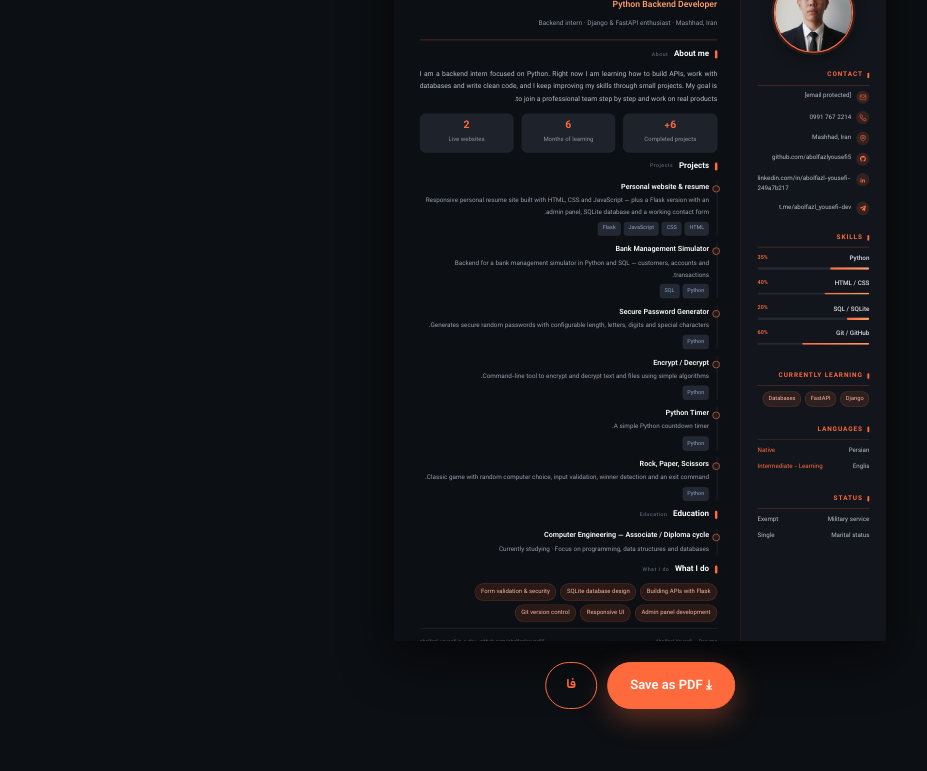
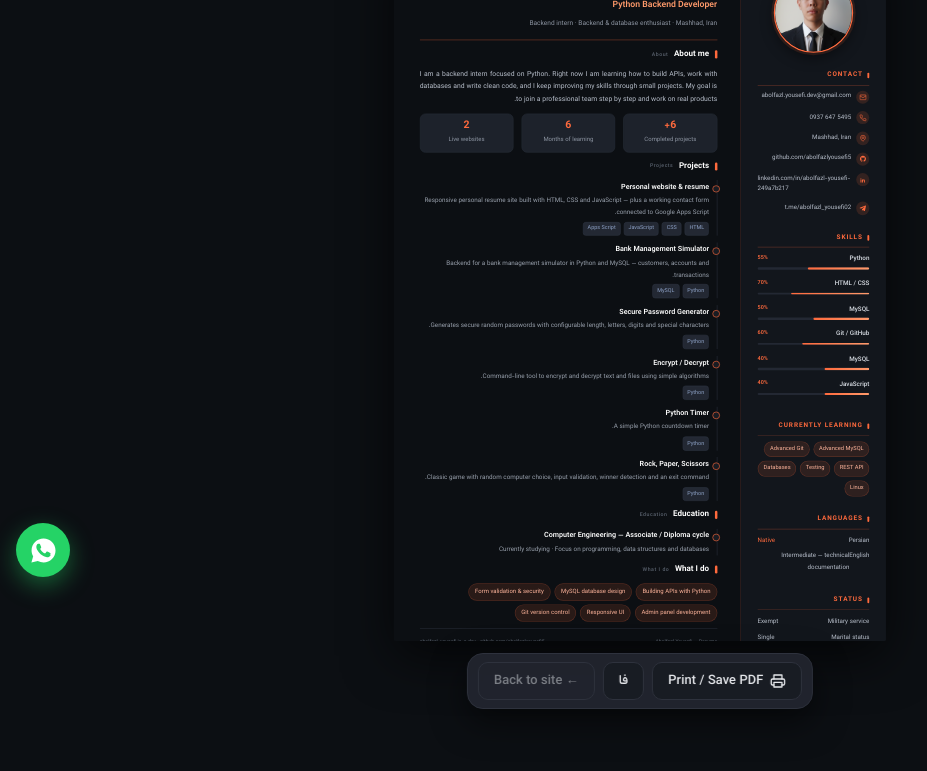
Before and after one commit to abolfazlyousefi5/Portfolio, a plain HTML site: page en-resume.html in a window 1280 px wide. Shown: the part 73-844 px from the top of the page, without its empty margins (0-927 px from the left). Before the commit the page ends 800 px from the top, so only its background shows below. Drawn offline with Linux system fonts and the light colour scheme; no server answers.

Commit message:
Update en-resume.html

```diff
--- a/en-resume.html
+++ b/en-resume.html
@@ -185,7 +185,7 @@
     transition: background .2s, transform .2s;
   }
   .print-bar button:hover { background: #ff7a50; transform: translateY(-2px); }
-  @media print { .print-bar { display: none !important; } }
+  @media print { .print-bar, .resume-toolbar, #float-stack { display: none !important; } }
   .lang-btn {
     display:flex; align-items:center; justify-content:center; min-width:52px;
     font-family:'Vazirmatn',sans-serif; font-size:13px; font-weight:700;
@@ -280,8 +280,14 @@
   }
 
 </style>
+  <link rel="stylesheet" href="css/ui-plus.css" />
+  <link rel="stylesheet" href="css/resume-tools.css" />
+  <script>
+    /* جلوگیری از پرش رنگ: تم را قبل از رسم صفحه اعمال می‌کنیم */
+    (function(){try{var t=localStorage.getItem("site_theme");document.documentElement.setAttribute("data-theme",(t==="light"||t==="dark")?t:"dark");}catch(e){document.documentElement.setAttribute("data-theme","dark");}})();
+  </script>
 </head>
-<body>
+<body class="has-resume-toolbar">
 <div id="stage"><div class="page">
 
   <!-- ================= ستون کنار ================= -->
@@ -295,11 +301,11 @@
       <div class="contact-list">
         <div class="contact-item">
           <span class="ic"><svg viewBox="0 0 24 24" fill="none" stroke="currentColor" stroke-width="2"><rect x="2" y="4" width="20" height="16" rx="2"/><path d="m2 7 10 6 10-6"/></svg></span>
-          <span class="txt"><a href="/cdn-cgi/l/email-protection#e584cb9c8a909680838cd7dcd4d7a58288848c89cb868a88"><span class="__cf_email__" data-cfemail="12733c6b7d676177747b202b232052757f737b7e3c717d7f">[email&#160;protected]</span></a></span>
+          <span class="txt"><a href="mailto:abolfazl.yousefi.dev@gmail.com">abolfazl.yousefi.dev@gmail.com</a></span>
         </div>
         <div class="contact-item">
           <span class="ic"><svg viewBox="0 0 24 24" fill="none" stroke="currentColor" stroke-width="2"><path d="M22 16.9v3a2 2 0 0 1-2.2 2 19.8 19.8 0 0 1-8.6-3.1 19.5 19.5 0 0 1-6-6A19.8 19.8 0 0 1 2.1 4.2 2 2 0 0 1 4.1 2h3a2 2 0 0 1 2 1.7c.1.9.3 1.8.7 2.7a2 2 0 0 1-.5 2.1L8.1 9.9a16 16 0 0 0 6 6l1.4-1.2a2 2 0 0 1 2.1-.5c.9.4 1.8.6 2.7.7a2 2 0 0 1 1.7 2z"/></svg></span>
-          <span class="txt" dir="ltr">0991 767 2214</span>
+          <span class="txt" dir="ltr">0937 647 5495</span>
         </div>
         <div class="contact-item">
           <span class="ic"><svg viewBox="0 0 24 24" fill="none" stroke="currentColor" stroke-width="2"><path d="M20 10c0 6-8 12-8 12s-8-6-8-12a8 8 0 0 1 16 0z"/><circle cx="12" cy="10" r="3"/></svg></span>
@@ -315,7 +321,7 @@
         </div>
         <div class="contact-item">
           <span class="ic"><svg viewBox="0 0 24 24" fill="currentColor"><path d="M21.9 4.3 18.6 20c-.2 1.1-.9 1.4-1.8.9l-4.9-3.6-2.4 2.3c-.3.3-.5.5-1 .5l.4-5 9.1-8.2c.4-.4-.1-.6-.6-.2L6.2 13l-4.8-1.5c-1-.3-1-1 .2-1.5l18.9-7.3c.9-.3 1.6.2 1.4 1.6z"/></svg></span>
-          <span class="txt" dir="ltr">t.me/abolfazl_yousefi-dev</span>
+          <span class="txt" dir="ltr">t.me/abolfazl_yousefi02</span>
         </div>
       </div>
     </section>
@@ -323,36 +329,47 @@
     <section>
       <h2>Skills</h2>
       <div class="skill">
-        <div class="skill-top"><span class="nm">Python</span><span class="pc">35%</span></div>
-        <div class="track"><i style="width:35%"></i></div>
+        <div class="skill-top"><span class="nm">Python</span><span class="pc">55%</span></div>
+        <div class="track"><i style="width:55%"></i></div>
       </div>
       <div class="skill">
-        <div class="skill-top"><span class="nm">HTML / CSS</span><span class="pc">40%</span></div>
-        <div class="track"><i style="width:40%"></i></div>
+        <div class="skill-top"><span class="nm">HTML / CSS</span><span class="pc">70%</span></div>
+        <div class="track"><i style="width:70%"></i></div>
       </div>
       <div class="skill">
-        <div class="skill-top"><span class="nm">SQL / SQLite</span><span class="pc">20%</span></div>
-        <div class="track"><i style="width:20%"></i></div>
+        <div class="skill-top"><span class="nm">MySQL</span><span class="pc">50%</span></div>
+        <div class="track"><i style="width:50%"></i></div>
       </div>
       <div class="skill">
         <div class="skill-top"><span class="nm">Git / GitHub</span><span class="pc">60%</span></div>
         <div class="track"><i style="width:60%"></i></div>
+      </div>
+      <div class="skill">
+        <div class="skill-top"><span class="nm">MySQL</span><span class="pc">40%</span></div>
+        <div class="track"><i style="width:40%"></i></div>
+      </div>
+      <div class="skill">
+        <div class="skill-top"><span class="nm">JavaScript</span><span class="pc">40%</span></div>
+        <div class="track"><i style="width:40%"></i></div>
       </div>
     </section>
 
     <section>
       <h2>Currently learning</h2>
       <div class="tag-cloud">
-        <span class="tag">Django</span>
-        <span class="tag">FastAPI</span>
+        <span class="tag">Advanced MySQL</span>
+        <span class="tag">Advanced Git</span>
+        <span class="tag">REST API</span>
+        <span class="tag">Testing</span>
         <span class="tag">Databases</span>
+        <span class="tag">Linux</span>
       </div>
     </section>
 
     <section>
       <h2>Languages</h2>
       <div class="lang-row"><span>Persian</span><span style="color:#FF6A3D">Native</span></div>
-      <div class="lang-row"><span>Englis</span><span style="color:#FF6A3D">Intermediate - Learning</span></div>
+      <div class="lang-row"><span>English</span><span>Intermediate — technical documentation</span></div>
     </section>
 
     <section>
@@ -368,7 +385,7 @@
     <header class="head">
       <h1>Abolfazl <span>Yousefi</span></h1>
       <div class="role">Python Backend Developer</div>
-      <div class="sub">Backend intern · Django &amp; FastAPI enthusiast · Mashhad, Iran</div>
+      <div class="sub">Backend intern · Backend &amp; database enthusiast · Mashhad, Iran</div>
     </header>
 
     <section>
@@ -388,18 +405,18 @@
 
       <div class="proj">
         <div class="proj-top">
-          <b><a href="https://github.com/abolfazlyousefi5/Portfolio">Personal website &amp; resume</a></b>
+          <b><a href="https://abolfazl-yousefi.is-a.dev/">Personal website &amp; resume</a></b>
         </div>
-        <p>Responsive personal resume site built with HTML, CSS and JavaScript — plus a Flask version with an admin panel, SQLite database and a working contact form.</p>
-        <div class="chips"><span class="chip">HTML</span><span class="chip">CSS</span><span class="chip">JavaScript</span><span class="chip">Flask</span></div>
+        <p>Responsive personal resume site built with HTML, CSS and JavaScript — plus a working contact form connected to Google Apps Script.</p>
+        <div class="chips"><span class="chip">HTML</span><span class="chip">CSS</span><span class="chip">JavaScript</span><span class="chip">Apps Script</span></div>
       </div>
 
       <div class="proj">
         <div class="proj-top">
           <b><a href="https://github.com/abolfazlyousefi5/Bank-App">Bank Management Simulator</a></b>
         </div>
-        <p>Backend for a bank management simulator in Python and SQL — customers, accounts and transactions.</p>
-        <div class="chips"><span class="chip">Python</span><span class="chip">SQL</span></div>
+        <p>Backend for a bank management simulator in Python and MySQL — customers, accounts and transactions.</p>
+        <div class="chips"><span class="chip">Python</span><span class="chip">MySQL</span></div>
       </div>
 
       <div class="proj">
@@ -446,8 +463,8 @@
     <section>
       <div class="sec-title">What I do <span class="en">What I do</span></div>
       <div class="tag-cloud">
-        <span class="tag">Building APIs with Flask</span>
-        <span class="tag">SQLite database design</span>
+        <span class="tag">Building APIs with Python</span>
+        <span class="tag">MySQL database design</span>
         <span class="tag">Form validation &amp; security</span>
         <span class="tag">Admin panel development</span>
         <span class="tag">Responsive UI</span>
@@ -462,13 +479,22 @@
 
   </main>
 </div>
-<div class="print-bar">
-  <button type="button" onclick="window.print()">⤓ Save as PDF</button>
-  <a class="lang-btn" href="resume.html" hreflang="fa" lang="fa">فا</a>
+<!-- Resume toolbar — hidden when printing -->
+<div class="resume-toolbar" role="toolbar" aria-label="Resume tools">
+  <a class="rt-btn rt-primary" href="resume.pdf" download>
+    <svg viewBox="0 0 24 24" fill="none" stroke="currentColor" stroke-width="2" stroke-linecap="round" stroke-linejoin="round" aria-hidden="true"><path d="M12 3v12"/><path d="M7 10l5 5 5-5"/><path d="M5 21h14"/></svg>
+    <span>Download PDF</span>
+  </a>
+  <button class="rt-btn" type="button" onclick="window.print()">
+    <svg viewBox="0 0 24 24" fill="none" stroke="currentColor" stroke-width="2" stroke-linecap="round" stroke-linejoin="round" aria-hidden="true"><path d="M6 9V3h12v6"/><path d="M6 18H4a2 2 0 01-2-2v-5a2 2 0 012-2h16a2 2 0 012 2v5a2 2 0 01-2 2h-2"/><path d="M6 14h12v7H6z"/></svg>
+    <span>Print / Save PDF</span>
+  </button>
+  <a class="rt-btn" href="resume.html" hreflang="fa" lang="fa">فا</a>
+  <a class="rt-btn rt-ghost" href="en-index.html">← Back to site</a>
 </div>
 </div>
 
-<script data-cfasync="false" src="/cdn-cgi/scripts/5c5dd728/cloudflare-static/email-decode.min.js"></script><script>
+<script>
 (function () {
   var stage = document.getElementById('stage');
   var page  = stage ? stage.querySelector('.page') : null;
@@ -500,5 +526,16 @@
   if (document.fonts && document.fonts.ready) document.fonts.ready.then(fit);
 })();
 </script>
-<script>(function(){function c(){var b=a.contentDocument||(a.contentWindow&&a.contentWindow.document);if(b){var d=b.createElement('script');d.innerHTML="window.__CF$cv$params={r:'a5850e8f2ab85e31',t:'MTc5NDMxMzcwNA=='};var l=window.parent.location,o;try{o=new URL(l.origin).origin}catch(e){try{o=new URL(new URL(l.href).origin).origin}catch(e){o=''}}var u='/cdn-cgi/challenge-platform/scripts/jsd/main.js?ray=a5850e8f2ab85e31',a=document.createElement('script');a.src=o?new URL(u,o).href:u;document.getElementsByTagName('head')[0].appendChild(a);";b.getElementsByTagName('head')[0].appendChild(d)}}if(document.body){var a=document.createElement('iframe');a.height=1;a.width=1;a.style.position='absolute';a.style.top=0;a.style.left=0;a.style.border='none';a.style.visibility='hidden';document.body.appendChild(a);if('loading'!==document.readyState)c();else if(window.addEventListener)document.addEventListener('DOMContentLoaded',c);else{var e=document.onreadystatechange||function(){};document.onreadystatechange=function(b){e(b);'loading'!==document.readyState&&(document.onreadystatechange=e,c())}}}})();</script></body>
+  <!-- استک دکمه‌های شناور: واتساپ + بازگشت به بالا -->
+  <div id="float-stack">
+    <a id="whatsapp-btn" href="https://wa.me/989033647670" target="_blank" rel="noopener noreferrer" aria-label="Chat on WhatsApp">
+      <span class="wa-tip">Message me on WhatsApp</span>
+      <svg viewBox="0 0 24 24" fill="currentColor" aria-hidden="true"><path d="M12.04 2C6.58 2 2.13 6.45 2.13 11.91c0 1.75.46 3.45 1.32 4.95L2 22l5.25-1.38a9.9 9.9 0 0 0 4.79 1.22h.01c5.46 0 9.91-4.45 9.91-9.91S17.5 2 12.04 2zm5.8 14.13c-.24.68-1.42 1.31-1.96 1.36-.54.05-1.05.24-3.56-.75-3.02-1.19-4.9-4.31-5.05-4.51-.15-.2-1.2-1.6-1.2-3.05 0-1.45.76-2.16 1.03-2.46.27-.3.59-.37.79-.37.2 0 .4.01.57.01.18 0 .43-.07.67.51.25.6.85 2.06.93 2.21.08.15.13.32.02.52-.1.2-.35.5-.55.72-.2.22-.3.32-.13.62.17.3.75 1.24 1.61 2.01 1.11.99 1.6 1.16 1.9 1.31.3.15.48.13.66-.08.18-.2.76-.89.96-1.19.2-.3.4-.25.67-.15.27.1 1.71.81 2 .96.29.15.49.22.56.35.07.13.07.75-.17 1.43z"/></svg>
+    </a>
+    <a href="#" id="scrollToTop" aria-label="Back to top">
+      <svg xmlns="http://www.w3.org/2000/svg" class="w-6 h-6" fill="currentColor" viewBox="0 0 24 24" aria-hidden="true"><path d="M5 15l7-7 7 7" /></svg>
+    </a>
+  </div>
+  <script src="js/ui-plus.js"></script>
+</body>
 </html>
```
